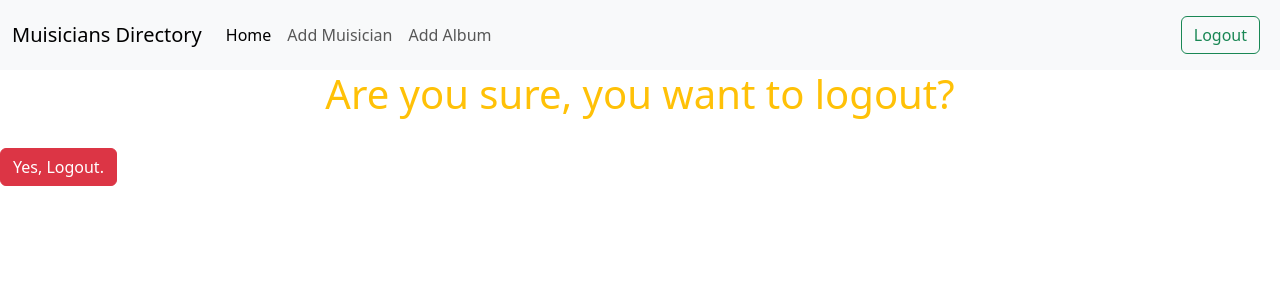
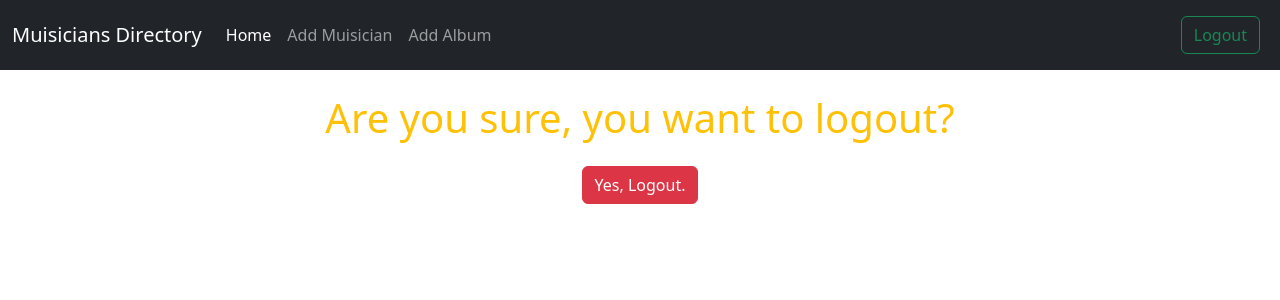
Before and after one commit to Istimam/Django-Practice, a Django app: page /logout/ in a window 1280 px wide. Shown: the top 300 px of the page. Run offline with Django 4.2, Linux system fonts and the light colour scheme; a user stored in the database is signed in; some libraries are stand-ins or nearby versions.

Commit message:
week 05 practice

```diff
--- a/Module 19.5 Practice Day 02/Muisicians_Directory/authapp/templates/logout.html
+++ b/Module 19.5 Practice Day 02/Muisicians_Directory/authapp/templates/logout.html
@@ -2,8 +2,8 @@
 {% load crispy_forms_tags %}
 {% block content %}
 {% if request.user.is_authenticated %}
-<h1 class="text-center text-warning">Are you sure, you want to logout?</h1>
-<div style="margin-top: 30px; align-items: center;">
+<h1 class="text-center text-warning mt-4">Are you sure, you want to logout?</h1>
+<div class="d-flex justify-content-center align-items-center mt-4">
     <form method="post">
         {% csrf_token %}
         <button type="submit" class="btn btn-danger">Yes, Logout.</button>
--- a/Module 19.5 Practice Day 02/Muisicians_Directory/templates/base.html
+++ b/Module 19.5 Practice Day 02/Muisicians_Directory/templates/base.html
@@ -8,7 +8,7 @@
     <link href="https://cdn.jsdelivr.net/npm/bootstrap@5.3.3/dist/css/bootstrap.min.css" rel="stylesheet" integrity="sha384-QWTKZyjpPEjISv5WaRU9OFeRpok6YctnYmDr5pNlyT2bRjXh0JMhjY6hW+ALEwIH" crossorigin="anonymous">
   </head>
   <body>
-    <nav class="navbar navbar-expand-lg bg-body-tertiary">
+    <nav class="navbar navbar-expand-lg bg-dark navbar-dark">
         <div class="container-fluid">
           <button class="navbar-toggler" type="button" data-bs-toggle="collapse" data-bs-target="#navbarTogglerDemo03" aria-controls="navbarTogglerDemo03" aria-expanded="false" aria-label="Toggle navigation">
             <span class="navbar-toggler-icon"></span>
--- a/Module 19.5 Practice Day 02/Muisicians_Directory/templates/home.html
+++ b/Module 19.5 Practice Day 02/Muisicians_Directory/templates/home.html
@@ -3,7 +3,7 @@
 {% if user.is_authenticated %}
 <h1 class="text-center text-primary">Welcome {{user.username}}</h1>
 {% else %}
-    <h1 class="text-center">Welcome to Muisicians Directory.</h1>
+    <h1 class="text-center text-center text-primary m-3">Welcome to Muisicians Directory.</h1>
 {% endif %}
 <div class="container">
     <table class="table table-bordered border-primary">
```
Also changed, not shown: Module 19.5 Practice Day 02/Muisicians_Directory/authapp/views.py (+7 -8 lines), Module 19.5 Practice Day 02/Muisicians_Directory/db.sqlite3.
